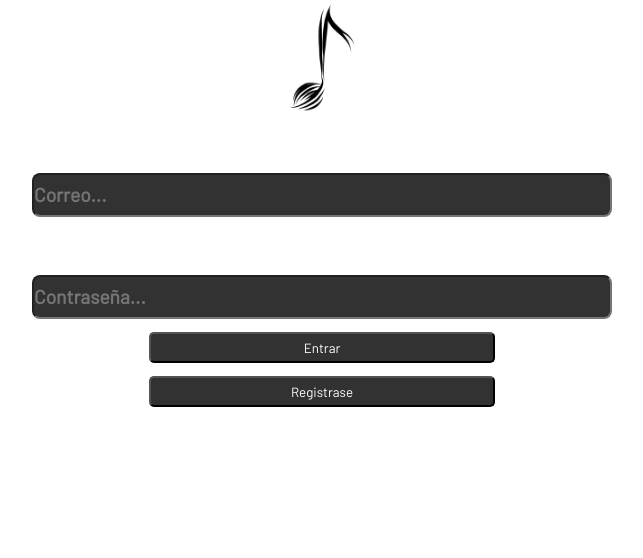
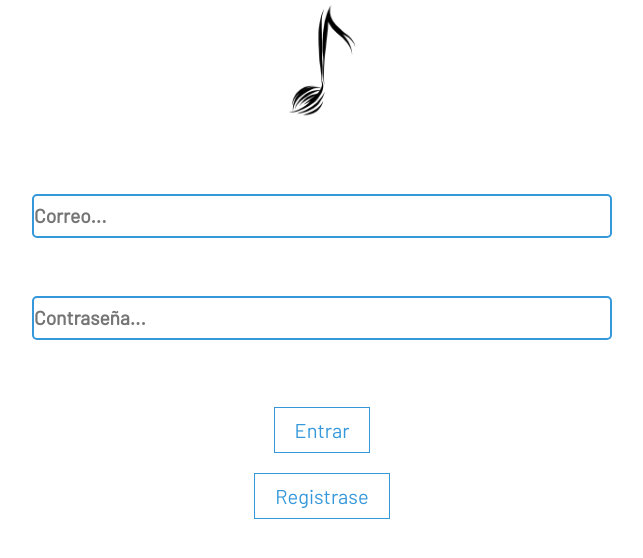
Before and after one commit to danielcardona213/my-music-app, a React (Create React App) app: page / in a window 1280 px wide. Shown: the top 558 px of the page, without its empty margins (318-961 px from the left). Built offline with nearby package versions, Linux system fonts and the light colour scheme.

Commit message:
Se ha hecho el diseño final del login

```diff
--- a/public/index.html
+++ b/public/index.html
@@ -2,7 +2,7 @@
 <html lang="en">
   <head>
     <meta charset="utf-8" />
-    <link rel="icon" href="%PUBLIC_URL%/favicon.ico" />
+    <link rel="icon" href="../src/Imagenes/Logo.png" />
     <meta name="viewport" content="width=device-width, initial-scale=1" />
     <meta name="theme-color" content="#000000" />
     <meta
@@ -24,7 +24,7 @@
       work correctly both with client-side routing and a non-root public URL.
       Learn how to configure a non-root public URL by running `npm run build`.
     -->
-    <title>React App</title>
+    <title>My music App</title>
   </head>
   <body>
     <noscript>You need to enable JavaScript to run this app.</noscript>
--- a/src/components/Login.js
+++ b/src/components/Login.js
@@ -11,12 +11,14 @@ class Login extends React.Component{
                     <form className="formu">
                         <input className="texto" type="text" name="eMail" placeholder="Correo..." />
                         <input className="texto" type="password" name="password" placeholder="Contraseña..." />
-                        <input type="Submit" name="send" value="Entrar" />
 
                     </form>
-
-                    <button className="btnRegistrar">Registrase</button>
-
+                    <div className="contbtn">
+                        <button className ="btn">Entrar</button>
+                    </div>
+                    <div className ="contbtn">
+                        <button className="btn">Registrase</button>
+                    </div>
                 </div>
 
 
--- a/src/components/Styles/Login.css
+++ b/src/components/Styles/Login.css
@@ -9,11 +9,14 @@
 }
 
 .content{
+
     display: flex;
     align-items: center;
     text-align: center;
     justify-content: center;
     width: 100%;
+    height: 100%;
+    overflow: hidden;
 
 
 }
@@ -30,8 +33,9 @@
 
 .logo{
 
-    width: 10%;
-    height: 10%;
+    width: 120px;
+    height: 120px;
+    margin-bottom: 1em;
     overflow: hidden;
 }
 
@@ -43,6 +47,7 @@
     text-align: left;
     flex-direction: column;
     width: 100%;
+    margin-bottom: 5%;
     height: 5%;
 
 }
@@ -55,33 +60,68 @@
     margin-top: 5%;
     width: 50%;
     height: 2.1em;
-    border-radius: 8px;
+    border-radius: 5px;
     font-weight: 700;
     font-size: 1.2em;
-    background-color: rgb(51, 50, 50);
-    color: white;
+    background-color: rgb(255, 255, 255);
+    border: 2px solid #3498db;
+    color: black;
 }
 
 .formu .texto:nth-last-child(2){
     font-size: 1.2em;
 }
 
-.formu input{
-    width: 30%;
-    height: 2.3em;
-    margin-top: 1em;
-    border-radius: 5px;
-    background-color: rgb(51, 50, 50);
-    font-size: 1.2;
-    color: white;
+.contbtn{
+    text-align: center;
+
 }
 
-.btnRegistrar{
-    width: 30%;
-    height: 2.3em;
-    margin-top: 1em;
-    border-radius: 5px;
-    background-color: rgb(51, 50, 50);
-    font-size: 1.2;
-    color: white;
+.btn{
+    border: 1px solid #3498db;
+    background: none;
+    padding: 10px 20px;
+    font-size: 20px;
+    cursor: pointer;
+    margin: 10px;
+    transition: 0.8s;
+    position: relative;
+    overflow: hidden;
+    color: #3498db;
+
 }
+
+
+
+
+
+.btn:hover{
+    color: #000;
+}
+
+
+.btn::before{
+    content: "";
+    position: absolute;
+    left: 0;
+    width: 100%;
+    height: 0%;
+    background: #3498db;
+    z-index: -1;
+    transition: 0.2s;
+}
+
+
+.btn::before{
+    top: 0;
+  border-radius: 0 0 50% 50%;
+}
+
+.btn:hover::before{
+    height: 180%;
+}
+
+.btn:active{
+    height: 0%;
+    transition: 0.2s;
+}
--- a/src/index.js
+++ b/src/index.js
@@ -1,6 +1,5 @@
 import React from 'react';
 import ReactDOM from 'react-dom';
-import App from './App';
 import Login from './components/Login'
 import * as serviceWorker from './serviceWorker';
 
```
